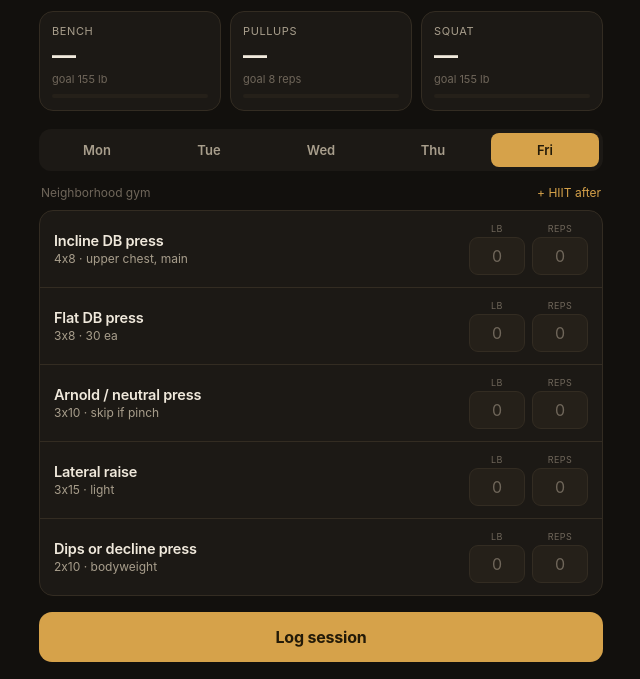
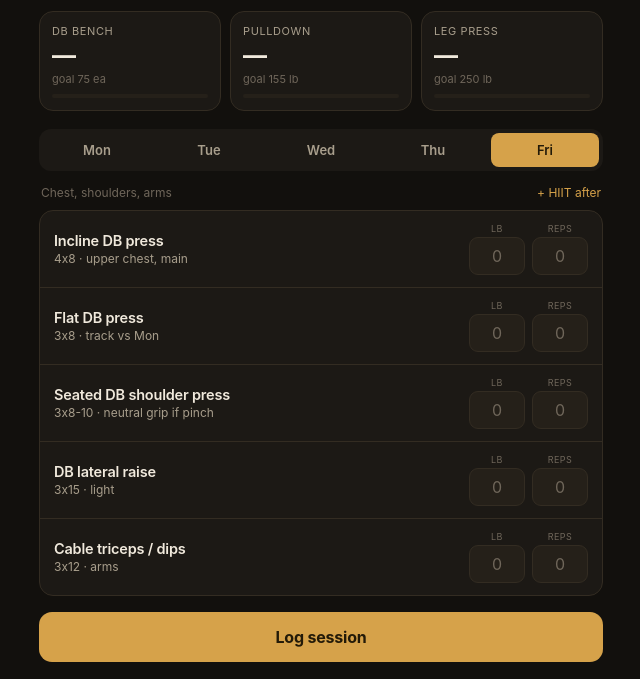
Before and after one commit to cnagle5/ironlog, a plain HTML site: page index.html in a window 1280 px wide. Shown: the part 121-800 px from the top of the page, without its empty margins (319-959 px from the left). Drawn offline with nearby package versions, Linux system fonts and the light colour scheme.

Commit message:
Add files via upload

```diff
--- a/index.html
+++ b/index.html
@@ -114,9 +114,9 @@ header{padding:20px 2px 12px; display:flex; align-items:baseline; justify-conten
     <button id="wnext">+</button>
   </div>
   <div class="goals">
-    <div class="goal bench"><div class="lab">Bench</div><div class="val" id="g-bench">&mdash;</div><div class="sub">goal 155 lb</div><div class="bar"><i id="bar-bench" style="width:0"></i></div></div>
-    <div class="goal pull"><div class="lab">Pullups</div><div class="val" id="g-pull">&mdash;</div><div class="sub">goal 8 reps</div><div class="bar"><i id="bar-pull" style="width:0"></i></div></div>
-    <div class="goal squat"><div class="lab">Squat</div><div class="val" id="g-squat">&mdash;</div><div class="sub">goal 155 lb</div><div class="bar"><i id="bar-squat" style="width:0"></i></div></div>
+    <div class="goal bench"><div class="lab">DB Bench</div><div class="val" id="g-bench">&mdash;</div><div class="sub">goal 75 ea</div><div class="bar"><i id="bar-bench" style="width:0"></i></div></div>
+    <div class="goal pull"><div class="lab">Pulldown</div><div class="val" id="g-pull">&mdash;</div><div class="sub">goal 155 lb</div><div class="bar"><i id="bar-pull" style="width:0"></i></div></div>
+    <div class="goal squat"><div class="lab">Leg press</div><div class="val" id="g-squat">&mdash;</div><div class="sub">goal 250 lb</div><div class="bar"><i id="bar-squat" style="width:0"></i></div></div>
   </div>
   <div class="seg" id="seg"></div>
   <div class="daymeta"><span id="dm-loc"></span><span class="hiit" id="dm-hiit"></span></div>
@@ -142,7 +142,7 @@ header{padding:20px 2px 12px; display:flex; align-items:baseline; justify-conten
 <script src="https://cdnjs.cloudflare.com/ajax/libs/Chart.js/4.4.1/chart.umd.min.js"></script>
 <script>
 const KEY='ironlog.v3';
-const GOALS={bench:155,pull:8,squat:155};
+const GOALS={bench:75,pull:155,squat:250};
 const WEEKS=[
   {n:1,cap:"Own the weights"},{n:2,cap:"Build"},{n:3,cap:"Build"},{n:4,cap:"Push"},
   {n:5,cap:"Deload -10%"},{n:6,cap:"Push"},{n:7,cap:"Push"},{n:8,cap:"Peak / retest"}
@@ -150,50 +150,50 @@ const WEEKS=[
 const TARGETS={
   bench:[75,80,85,90,80,95,100,105],
   pulldown:[70,75,80,85,75,90,95,100],
-  squat:[45,90,100,110,95,120,130,140]
+  squat:[130,150,170,190,160,205,225,245]
 };
-// Day-based split across two gyms.
-// Mon/Tue/Fri = neighborhood gym; Wed/Thu = campus (assisted pullup machine, hack squat, racks).
+// Dumbbell + machine driven split. Both gyms are equivalent now.
+// No bands, no hanging negatives, no assist machine. Barbell bench/squat are optional bonuses only.
 // each exercise has a stable id so logs stay linked across weeks.
-// anchor: which goal card it feeds (bench/pull/squat) or null.
+// anchor: which goal card it feeds (bench/pull/squat/dbbench) or null.
 // series: which TARGETS row supplies the target chip, or null.
 const WORKOUTS={
-  mon:{label:"Mon", type:"push", loc:"Neighborhood gym", hiit:"+ HIIT after", ex:[
-    {id:"flatdbm", name:"Flat DB bench press", scheme:"4x6-8",   anchor:"dbbench", series:null, hint:"main press"},
-    {id:"incdb",   name:"Incline DB press",    scheme:"3x8",     anchor:null,    series:null, hint:"30 ea"},
-    {id:"ngpress", name:"Neutral-grip DB press",scheme:"3x8",    anchor:null,    series:null, hint:"skip if pinch"},
-    {id:"latraise",name:"Lateral raise",       scheme:"3x12-15", anchor:null,    series:null, hint:"light"},
-    {id:"incfly",  name:"Incline cable fly",   scheme:"2x12",    anchor:null,    series:null, hint:"light"}
+  mon:{label:"Mon", type:"push", loc:"Chest & shoulders", hiit:"+ HIIT after", ex:[
+    {id:"flatdbm", name:"Flat DB bench press", scheme:"4x6-8",   anchor:"dbbench", series:null, hint:"main press - go heavy"},
+    {id:"incdb",   name:"Incline DB press",    scheme:"3x8-10",  anchor:null,    series:null, hint:"upper chest"},
+    {id:"machpress",name:"Machine chest press",scheme:"3x10",    anchor:null,    series:null, hint:"safe to push near failure"},
+    {id:"latraise",name:"DB lateral raise",    scheme:"3x12-15", anchor:null,    series:null, hint:"shoulders"},
+    {id:"incfly",  name:"Incline cable fly",   scheme:"2x12",    anchor:null,    series:null, hint:"upper-inner chest"}
   ]},
-  tue:{label:"Tue", type:"pull", loc:"Neighborhood gym", hiit:"+ HIIT after", ex:[
-    {id:"pulldown",name:"Lat pulldown",        scheme:"3x8",     anchor:"pull",  series:"pulldown"},
-    {id:"pullneg", name:"Pullup negatives",    scheme:"3x3 slow",anchor:null,    series:null, hint:"log secs as reps"},
-    {id:"row",     name:"Seated cable row",    scheme:"3x8",     anchor:null,    series:null, hint:"65 lb"},
-    {id:"invrow",  name:"Band pullup / row",   scheme:"3x6-8",   anchor:null,    series:null},
-    {id:"face",    name:"Face pulls",          scheme:"3x15",    anchor:null,    series:null, hint:"light"},
+  tue:{label:"Tue", type:"pull", loc:"Back & pull strength", hiit:"+ HIIT after", ex:[
+    {id:"pulldown",name:"Lat pulldown",        scheme:"4x8",     anchor:"pull",  series:"pulldown", hint:"pullup driver - go heavy"},
+    {id:"row",     name:"Seated cable row",    scheme:"3x8-10",  anchor:null,    series:null, hint:"mid-back"},
+    {id:"row1arm", name:"Single-arm DB row",   scheme:"3x10",    anchor:null,    series:null, hint:"35 ea"},
+    {id:"pullover",name:"DB or cable pullover",scheme:"3x12",    anchor:null,    series:null, hint:"lats, pullup pattern"},
+    {id:"face",    name:"Face pulls",          scheme:"3x15",    anchor:null,    series:null, hint:"shoulder health"},
     {id:"curl",    name:"Bicep curls",         scheme:"3x10",    anchor:null,    series:null}
   ]},
-  wed:{label:"Wed", type:"legs", loc:"Campus - full racks", hiit:"no HIIT", ex:[
-    {id:"bench",   name:"Barbell bench press", scheme:"4x5",     anchor:"bench", series:"bench", hint:"goal lift - rack is free here"},
-    {id:"squat",   name:"Hack squat",          scheme:"4x8",     anchor:"squat", series:"squat", hint:"neck-friendly"},
-    {id:"rdl",     name:"Romanian deadlift",   scheme:"3x8",     anchor:null,    series:null, hint:"80 lb"},
+  wed:{label:"Wed", type:"legs", loc:"Legs", hiit:"no HIIT", ex:[
+    {id:"legpress",name:"Leg press",           scheme:"4x8-10",  anchor:"squat", series:"squat", hint:"main - load heavy & safe"},
+    {id:"goblet",  name:"Goblet squat",        scheme:"3x10",    anchor:null,    series:null, hint:"DB at chest, no bar"},
+    {id:"rdl",     name:"DB Romanian deadlift",scheme:"3x8-10",  anchor:null,    series:null, hint:"hamstrings/glutes"},
     {id:"lunge",   name:"Walking lunges",      scheme:"3x12/leg",anchor:null,    series:null, hint:"keep progressing"},
     {id:"calf",    name:"Calf raises",         scheme:"3x15",    anchor:null,    series:null}
   ]},
-  thu:{label:"Thu", type:"pull", loc:"Campus - assist machine", hiit:"+ HIIT after", ex:[
-    {id:"assistpull",name:"Assisted pullups",  scheme:"4x6-8",   anchor:null,    series:null, hint:"lower assist over time"},
-    {id:"pulldown", name:"Lat pulldown",       scheme:"3x8",     anchor:"pull",  series:"pulldown"},
-    {id:"row1arm",  name:"Single-arm DB row",  scheme:"3x10",    anchor:null,    series:null, hint:"35 ea"},
-    {id:"bulgarian",name:"Bulgarian split squat",scheme:"3x8/leg",anchor:null,   series:null, hint:"leg exposure #2"},
-    {id:"reardelt", name:"Rear-delt fly",      scheme:"3x15",    anchor:null,    series:null, hint:"light"},
-    {id:"hammer",   name:"Hammer curls",       scheme:"3x10",    anchor:null,    series:null}
+  thu:{label:"Thu", type:"pull", loc:"Pull volume & arms", hiit:"+ HIIT after", ex:[
+    {id:"pulldown2",name:"Lat pulldown (wide)",scheme:"4x8-10",  anchor:null,    series:null, hint:"2nd pullup session"},
+    {id:"machrow", name:"Machine / chest-supported row",scheme:"3x10",anchor:null,series:null, hint:"strict, no swing"},
+    {id:"highrow", name:"High cable row",      scheme:"3x12",    anchor:null,    series:null, hint:"upper back"},
+    {id:"split",   name:"DB split squat",      scheme:"3x8/leg", anchor:null,    series:null, hint:"leg exposure #2"},
+    {id:"reardelt",name:"Rear-delt fly",       scheme:"3x15",    anchor:null,    series:null, hint:"light"},
+    {id:"hammer",  name:"Hammer curls",        scheme:"3x10",    anchor:null,    series:null}
   ]},
-  fri:{label:"Fri", type:"push", loc:"Neighborhood gym", hiit:"+ HIIT after", ex:[
+  fri:{label:"Fri", type:"push", loc:"Chest, shoulders, arms", hiit:"+ HIIT after", ex:[
     {id:"incdbf",  name:"Incline DB press",    scheme:"4x8",     anchor:null,    series:null, hint:"upper chest, main"},
-    {id:"flatdb",  name:"Flat DB press",       scheme:"3x8",     anchor:"dbbench",series:null, hint:"30 ea"},
-    {id:"arnold",  name:"Arnold / neutral press",scheme:"3x10",  anchor:null,    series:null, hint:"skip if pinch"},
-    {id:"latraise2",name:"Lateral raise",      scheme:"3x15",    anchor:null,    series:null, hint:"light"},
-    {id:"dips",    name:"Dips or decline press",scheme:"2x10",   anchor:null,    series:null, hint:"bodyweight"}
+    {id:"flatdb",  name:"Flat DB press",       scheme:"3x8",     anchor:"dbbench",series:null, hint:"track vs Mon"},
+    {id:"shpress", name:"Seated DB shoulder press",scheme:"3x8-10",anchor:null,  series:null, hint:"neutral grip if pinch"},
+    {id:"latraise2",name:"DB lateral raise",   scheme:"3x15",    anchor:null,    series:null, hint:"light"},
+    {id:"tri",     name:"Cable triceps / dips", scheme:"3x12",   anchor:null,    series:null, hint:"arms"}
   ]}
 };
 const DAYORDER=["mon","tue","wed","thu","fri"];
@@ -301,16 +301,17 @@ function exportCSV(){
 document.getElementById('exportbtn').onclick=exportCSV;
 
 function refresh(){
-  // goal cards: latest weight for anchor exercises (pull uses reps)
-  const anchors={bench:{id:"bench",metric:"w"}, pull:{id:"pulldown",metric:"w"}, squat:{id:"squat",metric:"w"}};
-  // pull goal card shows pullup-style reps if logged on pulldown; keep it simple: show latest pulldown weight? No- show reps toward 8.
-  // We'll show: bench latest weight, squat latest weight, pull latest reps from pullneg or pulldown reps.
+  // goal cards read the latest logged value for the current anchor exercises.
   function latest(exId, metric){
     for(var i=hist.length-1;i>=0;i--){ const e=hist[i].entries[exId]; if(e && e[metric]!=null) return e[metric]; }
     return null;
   }
-  var bV=latest('bench','w'), sV=latest('squat','w');
-  var pV=latest('pullneg','r'); if(pV==null) pV=latest('pulldown','r');
+  // Bench card = DB bench working weight (per dumbbell). Track flatdbm (Mon) or flatdb (Fri).
+  var bV=latest('flatdbm','w'); if(bV==null) bV=latest('flatdb','w');
+  // Squat card = leg press working weight.
+  var sV=latest('legpress','w');
+  // Pull card = pulldown weight (driver toward first pullup). Prefer Tue pulldown, else Thu wide.
+  var pV=latest('pulldown','w'); if(pV==null) pV=latest('pulldown2','w');
   setGoal('bench',bV); setGoal('squat',sV); setGoal('pull',pV);
 
   renderHistory();
```
